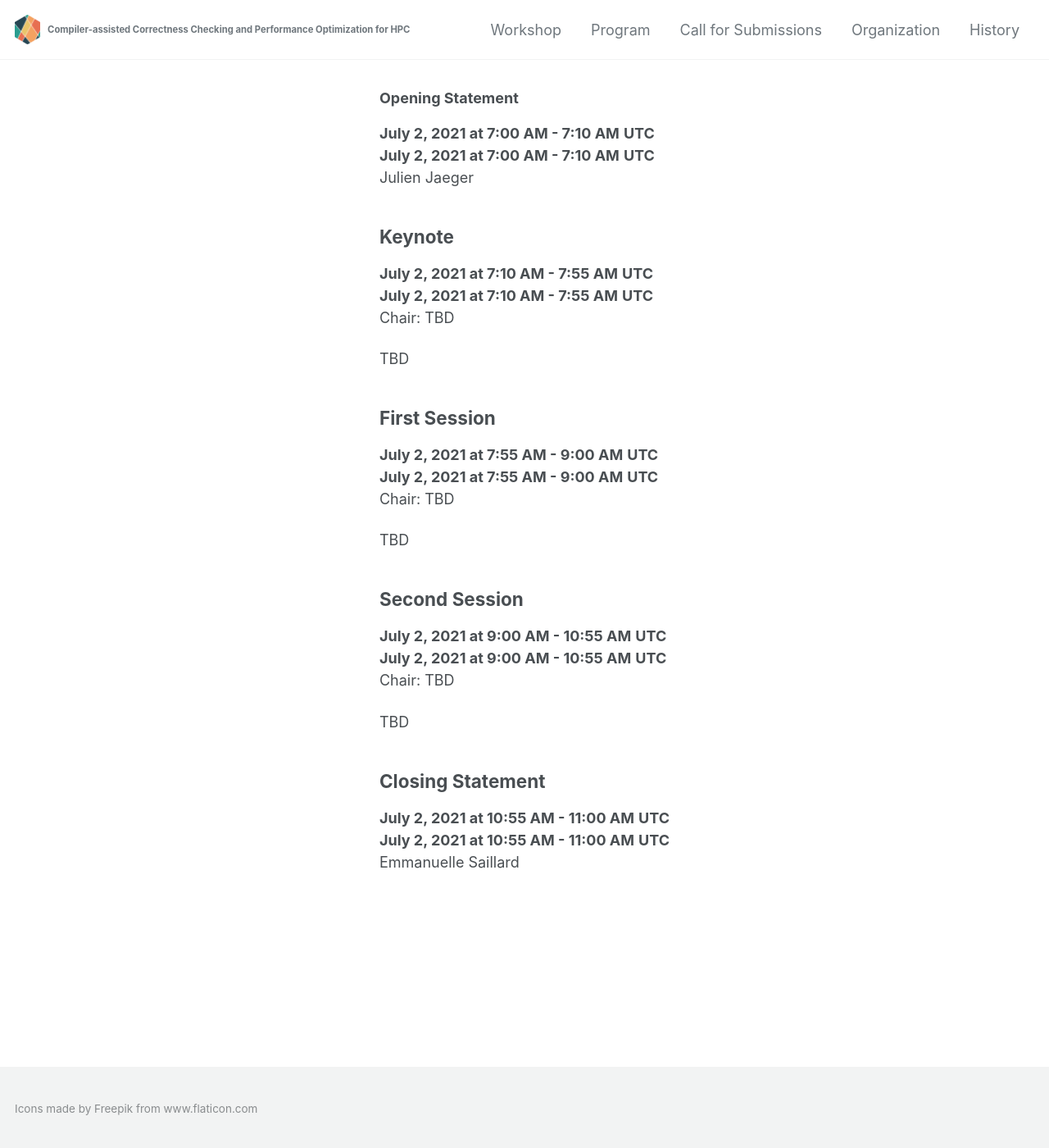
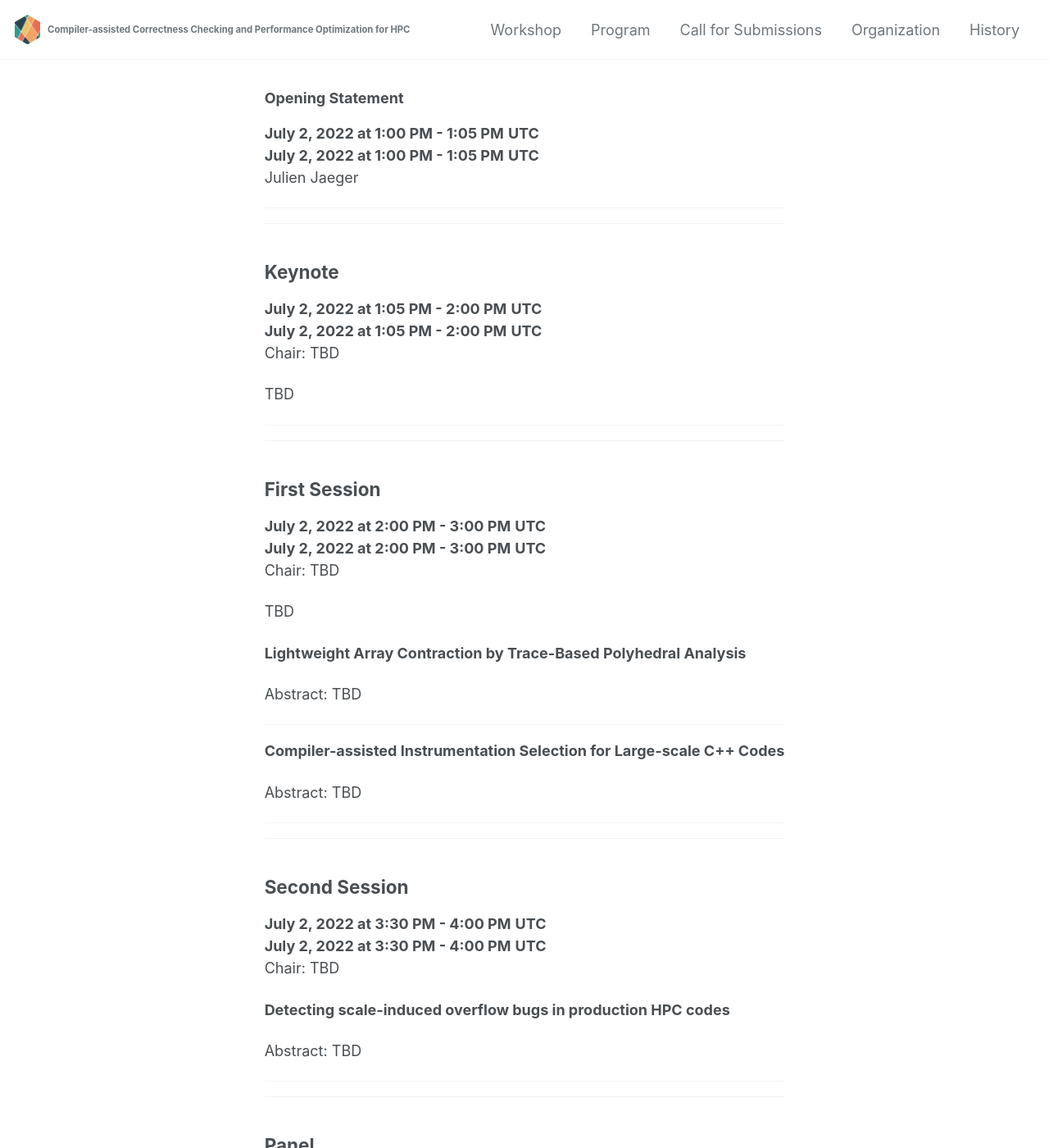
Before and after one commit to c3po-workshop/c3po-workshop.github.io, a Jekyll site: the page built from _pages/2022/program.md, in a window 1280 px wide and 1400 px high. Shown: the whole window at 82% size. Built offline with Jekyll 4.4.1, drawn with Linux system fonts in a browser that asks for light colours; cached includes are drawn as plain includes; nearby versions of some CDN libraries; some of the changed text lies outside the part shown.

Commit message:
Corrected time slots

```diff
--- a/_pages/2022/program.md
+++ b/_pages/2022/program.md
@@ -7,18 +7,21 @@
 ### Opening Statement
 <p>
 <script>
-    var d = new Date(Date.UTC(2021, 6, 2, 7, 0));
-    var d2 = new Date(Date.UTC(2021, 6, 2, 7, 10));
+    var d = new Date(Date.UTC(2022, 6, 2, 13, 0));
+    var d2 = new Date(Date.UTC(2022, 6, 2, 13, 5));
     myDateTime(d, d2);
 </script>
 Julien Jaeger
 </p>
 
+---
+---
+
 ## Keynote
 <p>
 <script>
-    var d = new Date(Date.UTC(2021, 6, 2, 7, 10));
-    var d2 = new Date(Date.UTC(2021, 6, 2, 7, 55));
+    var d = new Date(Date.UTC(2022, 6, 2, 13, 5));
+    var d2 = new Date(Date.UTC(2022, 6, 2, 14, 0));
     myDateTime(d, d2);
 </script>
 Chair: TBD
@@ -26,11 +29,14 @@
 
 TBD
 
+---
+---
+
 ## First Session
 <p>
 <script>
-    var d = new Date(Date.UTC(2021, 6, 2, 7, 55));
-    var d2 = new Date(Date.UTC(2021, 6, 2, 9, 00));
+    var d = new Date(Date.UTC(2022, 6, 2, 14, 0));
+    var d2 = new Date(Date.UTC(2022, 6, 2, 15, 0));
     myDateTime(d, d2);
 </script>
 Chair: TBD
@@ -38,11 +44,43 @@
 
 TBD
 
+**Lightweight Array Contraction by Trace-Based Polyhedral Analysis**
+
+Abstract: TBD
+
+---
+
+**Compiler-assisted Instrumentation Selection for Large-scale C++ Codes**
+
+Abstract: TBD
+
+
+---
+---
+
 ## Second Session
 <p>
 <script>
-    var d = new Date(Date.UTC(2021, 6, 2, 9, 00));
-    var d2 = new Date(Date.UTC(2021, 6, 2, 10, 55));
+    var d = new Date(Date.UTC(2022, 6, 2, 15, 30));
+    var d2 = new Date(Date.UTC(2022, 6, 2, 16, 0));
+    myDateTime(d, d2);
+</script>
+Chair: TBD
+</p>
+
+**Detecting scale-induced overflow bugs in production HPC codes**
+
+Abstract: TBD
+
+---
+---
+
+## Panel
+
+<p>
+<script>
+    var d = new Date(Date.UTC(2022, 6, 2, 16, 0));
+    var d2 = new Date(Date.UTC(2022, 6, 2, 17, 0));
     myDateTime(d, d2);
 </script>
 Chair: TBD
@@ -50,11 +88,14 @@
 
 TBD
 
+---
+---
+
 ## Closing Statement
 <p>
 <script>
-    var d = new Date(Date.UTC(2021, 6, 2, 10, 55));
-    var d2 = new Date(Date.UTC(2021, 6, 2, 11, 0));
+    var d = new Date(Date.UTC(2022, 6, 2, 17, 0));
+    var d2 = new Date(Date.UTC(2022, 6, 2, 17, 5));
     myDateTime(d, d2);
 </script>
 Emmanuelle Saillard
```
